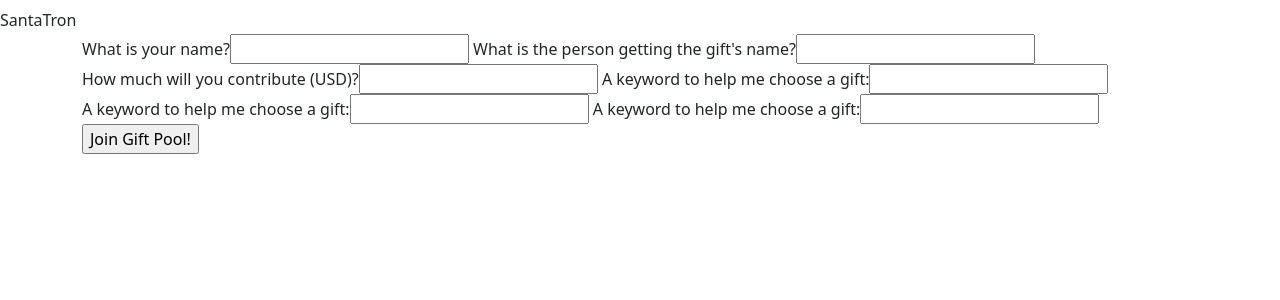
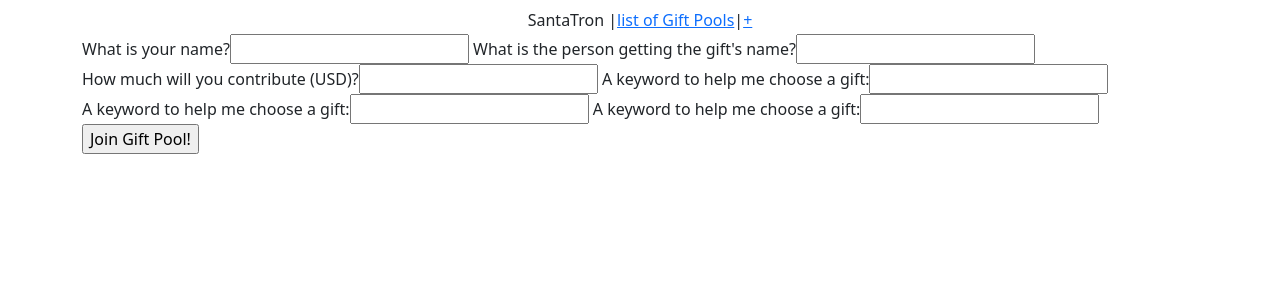
Before and after one commit to arjun-krishna1/SantaTron, a Django app: page /create/ in a window 1280 px wide. Shown: the top 300 px of the page. Run offline with Django 3.2, Linux system fonts and the light colour scheme; some libraries are stand-ins or nearby versions.

Commit message:
add init list view

```diff
--- a/gift_coordinator/templates/base.html
+++ b/gift_coordinator/templates/base.html
@@ -19,8 +19,7 @@
     </div>
     {% endif %}
     <nav style = "padding-bottom: .05em; margin-bottom: .05em;" class="navbar navbar-expand-sm justify-content-center align-items-start navb">
-    <div class="navbar-collapse collapse" id="navbar">
-        SantaTron
+        SantaTron  | <a href="{% url 'listPoolUrl' %}">list of Gift Pools</a> | <a href="{% url 'createPoolUrl' %}">+</a>
     </nav>
 
 
--- a/gift_coordinator/urls.py
+++ b/gift_coordinator/urls.py
@@ -1,7 +1,11 @@
 from django.urls import path
 
-from .views import createPoolView
+from .views import (
+    createPoolView,
+    listPoolView,
+)
 
 urlpatterns = [
+    path('', listPoolView, name="listPoolUrl"),
     path('create/', createPoolView, name="createPoolUrl"),
 ]
--- a/gift_coordinator/views.py
+++ b/gift_coordinator/views.py
@@ -11,21 +11,29 @@ from .models import (
 
 from .forms import CreatePoolForm
 
+def listPoolView(request):
+    context = {}
+    context['pools'] = GiftPool.objects.all()
+    return render(request, "listPoolTemplate.html", context)
+
 def createPoolView(request):
     if request.method == 'POST':
         form = CreatePoolForm(request.POST)
+
+        # if all form values are valid
         if form.is_valid():
 
+            # get some form data
             giftRecipName = form.cleaned_data.get('recipient_name').lower()
+            newPoolVal = int(form.cleaned_data.get('amount'))
 
+            # use that to get any existing GiftPool for this recipient
             pool = GiftPool.objects.filter(recipient_name=giftRecipName)
-
-            newPoolVal = int(form.cleaned_data.get('amount'))
 
             if pool and pool.curr_val: # this is not the first person joining the gift pool
                 newPoolVal = pool.curr_val + newPoolVal
 
-            else:
+            else: # make a new gift pool for this recipient
                 pool = GiftPool(
                     recipient_name = giftRecipName,
                     curr_val = newPoolVal,
@@ -34,7 +42,8 @@ def createPoolView(request):
             # save this GiftPool
             pool.save()
 
-            # create this contributor entry
+            # create this contributor entry using information from the form
+            # and the recipient's gift pool
             contributor = Contributor(
                 name = form.cleaned_data.get('contributor_name'),
                 amount_contributed = form.cleaned_data.get('amount'),
@@ -44,10 +53,13 @@ def createPoolView(request):
                 keyword3 = form.cleaned_data.get('keyword3')
             )
 
+            # save this contributor
             contributor.save()
+
+            # TODO redirect them to the list pools view
             return redirect(reverse('createPoolUrl'))
 
-
+    # show the view with the empty form
     context = {}
     context['form'] = CreatePoolForm()
     return render(request, "createPoolTemplate.html", context)
```
Also changed, not shown: gift_coordinator/templates/listPoolTemplate.html (added, +8 -0 lines).
